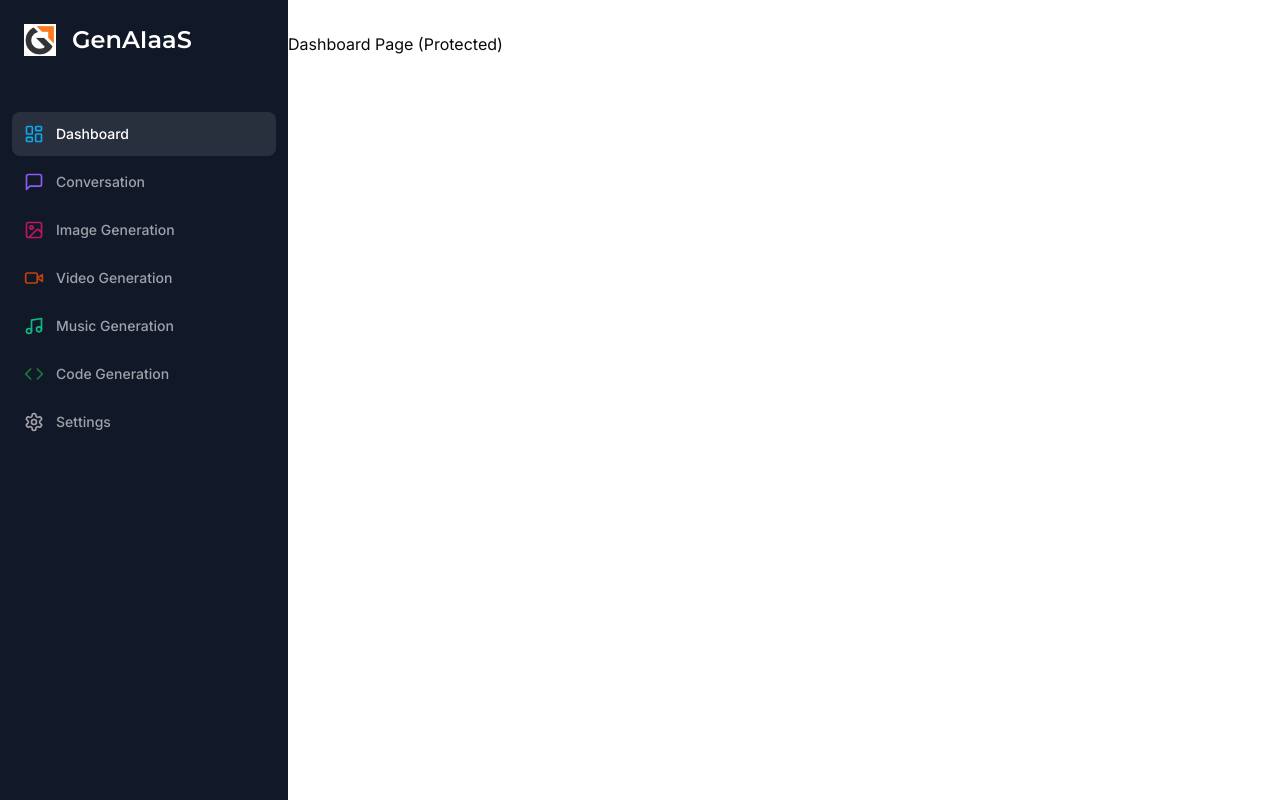
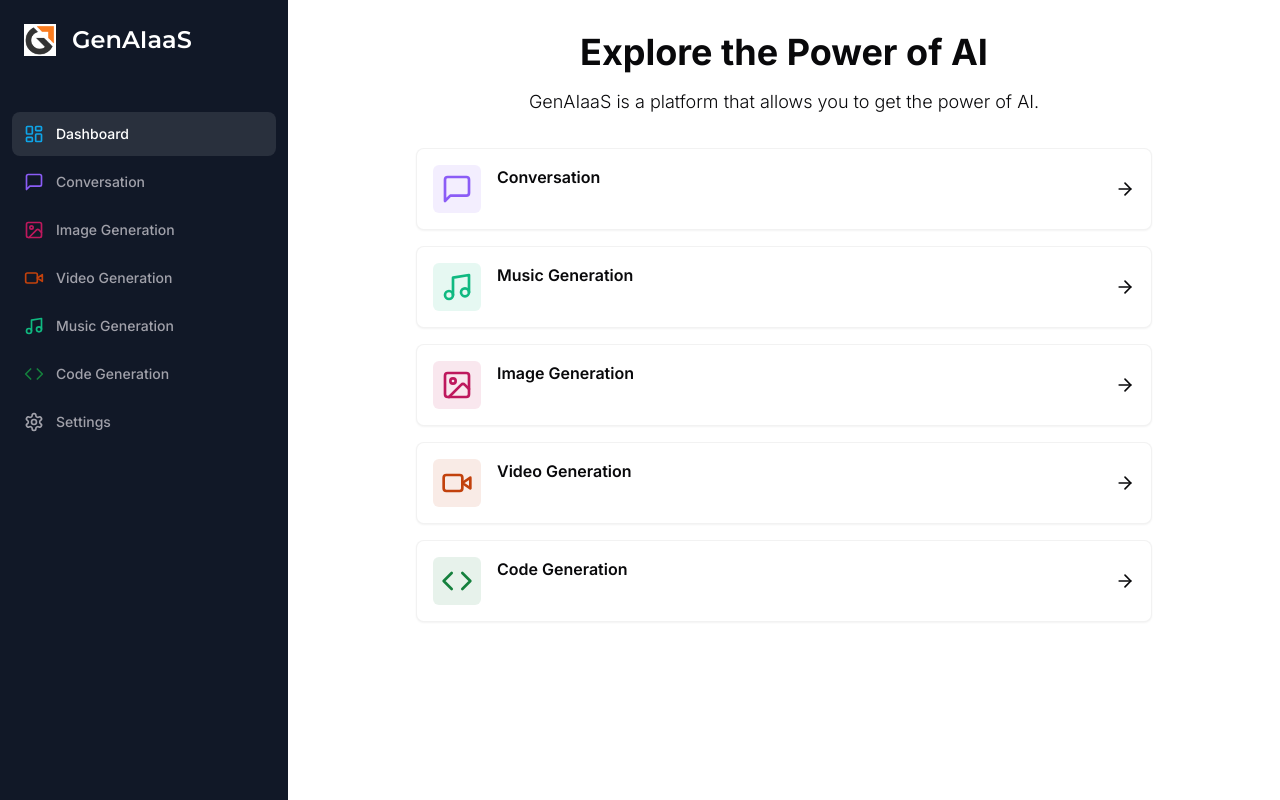
Before and after one commit to EleoXDA/AIaaS_app_nextjs, a Next.js app: page /dashboard in a window 1280 px wide. Built offline with nearby package versions, Linux system fonts and the light colour scheme.

Commit message:
add dashboard page

```diff
--- a/app/(dashboard)/(routes)/dashboard/page.tsx
+++ b/app/(dashboard)/(routes)/dashboard/page.tsx
@@ -1,7 +1,78 @@
+"use client"
+
+import { Card } from "@/components/ui/card";
+import { cn } from "@/lib/utils";
+import { ArrowRight, Code, ImageIcon, MessageSquare, Music, VideoIcon } from "lucide-react";
+import { useRouter } from "next/navigation";
+
+
+const tools =
+[
+  {
+    label: 'Conversation',
+    icon: MessageSquare,
+    href: '/conversation',
+    color: "text-violet-500",
+    bgColor: "bg-violet-500/10",
+  },
+  {
+    label: 'Music Generation',
+    icon: Music,
+    href: '/music',
+    color: "text-emerald-500",
+    bgColor: "bg-emerald-500/10",
+  },
+  {
+    label: 'Image Generation',
+    icon: ImageIcon,
+    color: "text-pink-700",
+    bgColor: "bg-pink-700/10",
+    href: '/image',
+  },
+  {
+    label: 'Video Generation',
+    icon: VideoIcon,
+    color: "text-orange-700",
+    bgColor: "bg-orange-700/10",
+    href: '/video',
+  },
+  {
+    label: 'Code Generation',
+    icon: Code,
+    color: "text-green-700",
+    bgColor: "bg-green-700/10",
+    href: '/code',
+  },
+];
+
 const DashboardPage = () => {
+  const router = useRouter();
+
   return (
     <div>
-      <h1>Dashboard Page (Protected)</h1>
+      <div className="mb-8 space-y-4">
+        <h2 className="text-2xl md:text-4xl font-bold text-center">
+          Explore the Power of AI
+        </h2>
+        <p className="text-muted-foregroud font-light text-sm md:text-lg text-center">
+          GenAIaaS is a platform that allows you to get the power of AI.
+        </p>
+      </div>
+      <div className="px-4 md:px-20 lg:px-32 space-y-4">
+        {tools.map((tool) => (
+          <Card onClick={() => router.push(tool.href)} key={tool.href} className="p-4 border-black/5 flex items-center justify-between hover:shadow-md transition cursor-pointer">
+          <div className="flex items-cetner gap-x-4">
+            <div className={cn("p-2 w-fit rounded-md", tool.bgColor)}>
+                <tool.icon className={cn("w-8 h-8", tool.color)} />
+              </div>
+              <div className="font-semibold">
+                {tool.label}
+              </div>
+            </div>
+            <ArrowRight className="w-5 h-5" />
+          </Card>
+          ))}
+      </div>
     </div>
   )
 }
```
